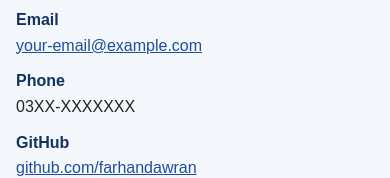
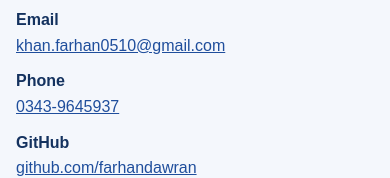
Before and after one commit to farhandawran/FullStack-Journey, a plain HTML site: page docs/contact.html in a window 390 px wide. Shown: the part 387-565 px from the top of the page. Drawn offline with Linux system fonts and the light colour scheme.

Commit message:
Add my real email and phone number to contact page

```diff
--- a/docs/contact.html
+++ b/docs/contact.html
@@ -36,9 +36,9 @@
         <dt>Designation</dt>
         <dd>BS Computer Science Student, Iqra University</dd>
         <dt>Email</dt>
-        <dd><a href="mailto:your-email@example.com">your-email@example.com</a></dd>
+        <dd><a href="mailto:khan.farhan0510@gmail.com">khan.farhan0510@gmail.com</a></dd>
         <dt>Phone</dt>
-        <dd>03XX-XXXXXXX</dd>
+        <dd><a href="tel:+923439645937">0343-9645937</a></dd>
         <dt>GitHub</dt>
         <dd><a href="https://github.com/farhandawran">github.com/farhandawran</a></dd>
         <dt>LinkedIn</dt>
@@ -74,7 +74,7 @@
     </section>
     <section>
       <h2>Send Me a Message</h2>
-      <form action="mailto:your-email@example.com" method="post" enctype="text/plain">
+      <form action="mailto:khan.farhan0510@gmail.com" method="post" enctype="text/plain">
         <label for="name">Name</label>
         <input type="text" id="name" name="name" placeholder="Your name" required>
 
```
